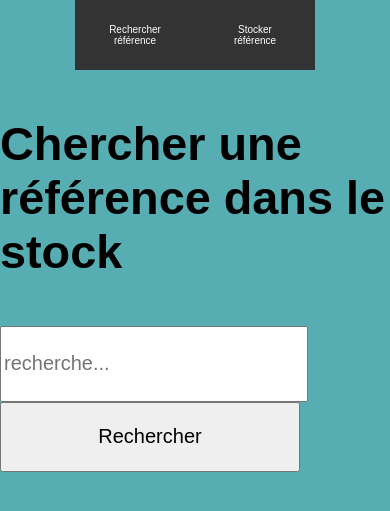
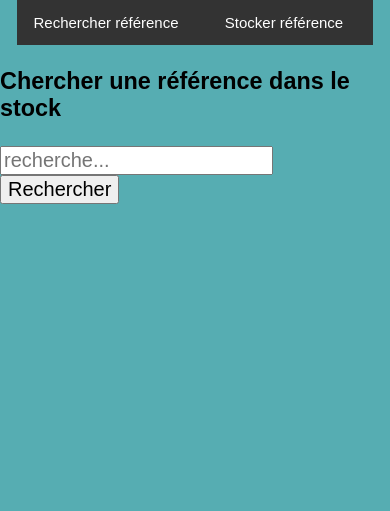
Before and after one commit to EtienneDouillard/JVD_Stock_Projet, a PHP site: page /index.php?uc=recherche&action=afficherformrecherche in a window 390 px wide. Shown: the top 511 px of the page. Run offline with PHP 8.4, Linux system fonts and the light colour scheme.

Commit message:
reponsive fin

```diff
--- a/CSS/style.css
+++ b/CSS/style.css
@@ -76,29 +76,35 @@ li{
     background-color: #333;
     float: left;
     margin: 0 auto;
-    width: 100px;
-    padding: 10px;
+    width: 178px;
+    padding: auto;
 }
 a{
     text-decoration: none;
     color: white;
-    font-size: 10px;
+    font-size: 15px;
 
 }
 .titre{
-    font-size: 40px;
+    font-size: 20px;
 }
-input[type="text"],input[type="number"],input[type="reset"],input[type="submit"]{
-    width: 300px;
-    height: 70px;
+input[type="text"],input[type="reset"],input[type="submit"]{
+    width: auto;
+    height: auto;
+    font-size: 20px;
+}
+input[type="number"]{
+    width: 200px;
+    height: 20px;
     font-size: 20px;
 }
 p.btn{
     text-align: center;
+    margin-top: 40px;
 }
 input[type="radio"]{
-    width: 200px;
-    height: 40px;
+    width: 100px;
+    height: 20px;
 }
 ::placeholder{
     font-size: 20px;
@@ -108,7 +114,12 @@ form{
     display: block;
 }
 label{
-    font-size: 40px;
+    font-size: 20px;
+}
+div.destock{
+    font-size:20px;
+    text-align: center;
+    margin-top: 30px;
 }
 table{
     border-spacing: 10px 1rem;
@@ -117,13 +128,13 @@ table{
     padding: 20px;
 }
 th,td{
-    font-size: 35px;
+    font-size: 20px;
 }
 .msg_erreur, .msg_success{
     margin: 10px 0px;
-    padding: 40px;
+    padding: 10px;
     margin-top: 20px;
-    font-size: 30px;
+    font-size: 15px;
 }
 .msg_erreur{
     color: #D8000C;
--- a/fonction/class.pdoJVD.inc.php
+++ b/fonction/class.pdoJVD.inc.php
@@ -4,7 +4,7 @@ class PdoJVD
     private static $serveur = 'mysql:host=localhost';
     private static $bdd = 'dbname=jvd';
     private static $user = 'root';
-    private static $mdp = 'root';
+    private static $mdp = '';
     private static $monPdo;
     private static $monPdoJVD = null;
 
--- a/vues/v_destockage.php
+++ b/vues/v_destockage.php
@@ -6,8 +6,10 @@
         echo '<p class="msg_erreur">Pas assez de stock ! Veuillez saisir une quantité valide</p>';
 ?>
 <form method="POST" action="index.php?uc=destockage&action=destocke">
-    <label for="quantite">Quantité à déstocker</label> : <input type="number" name="quantite" id="quantite" min="1" required>
-    <p>
+    <div class="destock">
+        <label for="quantite">Quantité à déstocker</label> : <input type="number" name="quantite" id="quantite" min="1" required>
+    </div>
+    <p class="btn">
         <input type="submit" name="soumettre" value="Soumettre"/>
         <input type="reset" value="Rénitialiser"/>
     </p>
--- a/vues/v_lot.php
+++ b/vues/v_lot.php
@@ -37,7 +37,9 @@ if(isset($lesLots) AND !empty($lesLots))
         }
     ?>
     </table>
-    <label for="quantite">Quantité à déstocker</label> : <input type="number" name="quantite" id="quantite" min="1" required/>
+    <div class="destock">
+    <label  for="quantite">Quantité à déstocker</label> : <input type="number" name="quantite" id="quantite" min="1" required/>
+    </div>
     <p class="btn">
         <input type="submit" name="soumettre" value="Soumettre"/>
         <input type="reset" value="Rénitialiser"/>
```
Lines whose indentation alone changed are shown as unchanged.
